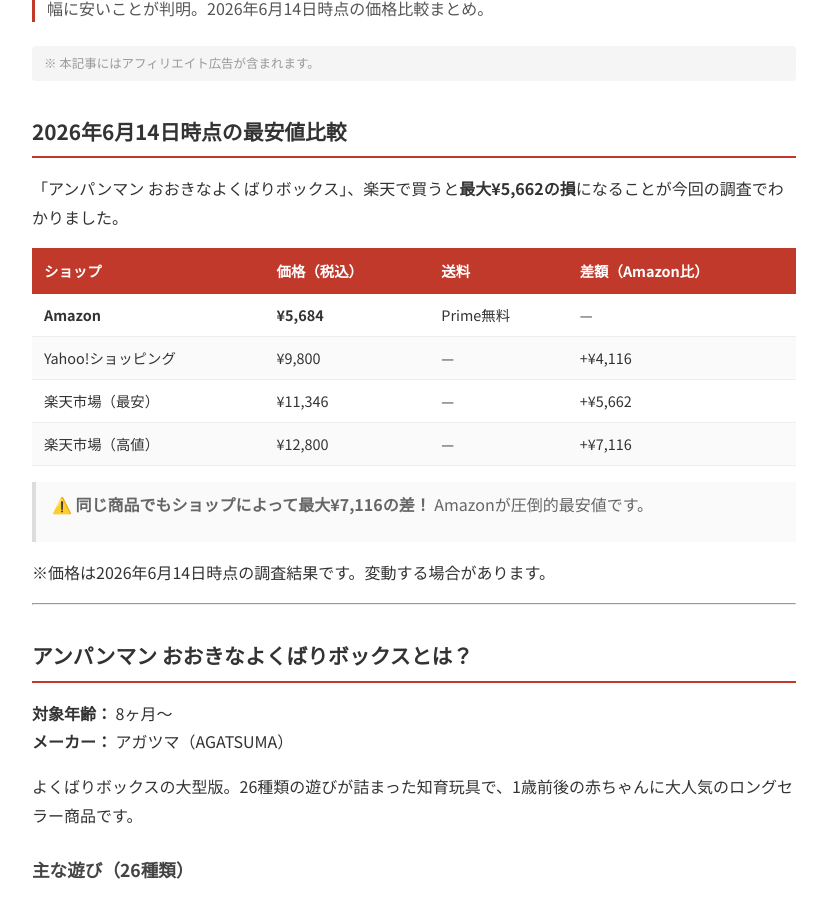
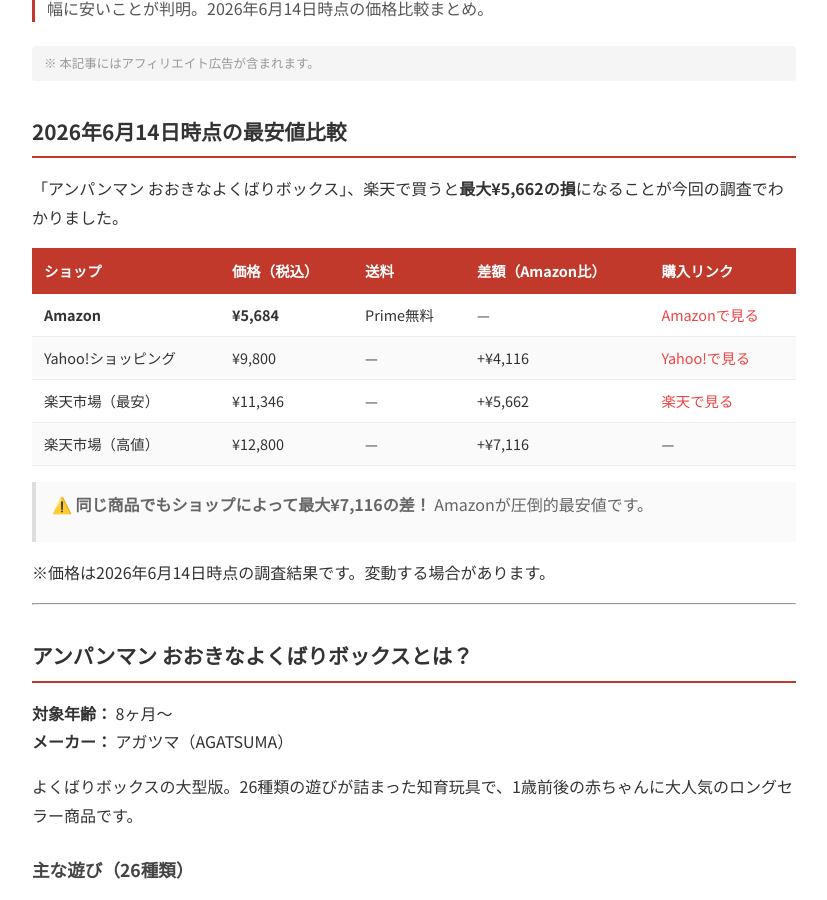
Before and after one commit to odeokuribit/affiliate-blog, a Jekyll site: the page built from _posts/2026-06-14-anpanman-yokubari-large.md, in a window 1280 px wide and 900 px high, scrolled down 335 px. Shown: the whole window, without its empty margins (226-1053 px from the left). Built offline with Jekyll 4.4.1, drawn with Linux system fonts in a browser that asks for light colours.

Commit message:
??????: ??????????????

```diff
--- a/_posts/2026-06-14-anpanman-yokubari-large.md
+++ b/_posts/2026-06-14-anpanman-yokubari-large.md
@@ -12,12 +12,12 @@
 
 「アンパンマン おおきなよくばりボックス」、楽天で買うと**最大¥5,662の損**になることが今回の調査でわかりました。
 
-| ショップ | 価格（税込） | 送料 | 差額（Amazon比） |
-|---|---|---|---|
-| **Amazon** | **¥5,684** | Prime無料 | — |
-| Yahoo!ショッピング | ¥9,800 | — | +¥4,116 |
-| 楽天市場（最安） | ¥11,346 | — | +¥5,662 |
-| 楽天市場（高値） | ¥12,800 | — | +¥7,116 |
+| ショップ | 価格（税込） | 送料 | 差額（Amazon比） | 購入リンク |
+|---|---|---|---|---|
+| **Amazon** | **¥5,684** | Prime無料 | — | [Amazonで見る](https://www.amazon.co.jp/dp/B089P75ZHS) |
+| Yahoo!ショッピング | ¥9,800 | — | +¥4,116 | [Yahoo!で見る](https://shopping.yahoo.co.jp/search?p=%E3%82%A2%E3%83%B3%E3%83%91%E3%83%B3%E3%83%9E%E3%83%B3+%E3%81%8A%E3%81%8A%E3%81%8D%E3%81%AA%E3%82%88%E3%81%8F%E3%81%B0%E3%82%8A%E3%83%9C%E3%83%83%E3%82%AF%E3%82%B9) |
+| 楽天市場（最安） | ¥11,346 | — | +¥5,662 | [楽天で見る](https://search.rakuten.co.jp/search/mall/%E3%82%A2%E3%83%B3%E3%83%91%E3%83%B3%E3%83%9E%E3%83%B3+%E3%81%8A%E3%81%8A%E3%81%8D%E3%81%AA%E3%82%88%E3%81%8F%E3%81%B0%E3%82%8A%E3%83%9C%E3%83%83%E3%82%AF%E3%82%B9/) |
+| 楽天市場（高値） | ¥12,800 | — | +¥7,116 | — |
 
 > ⚠️ **同じ商品でもショップによって最大¥7,116の差！** Amazonが圧倒的最安値です。
 
```
